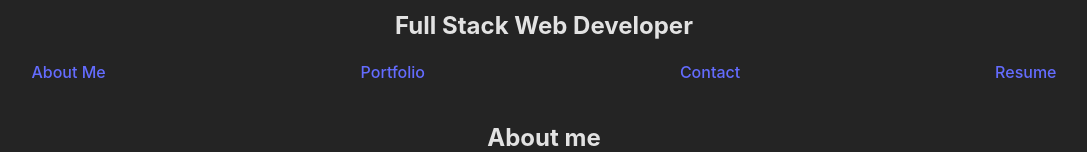
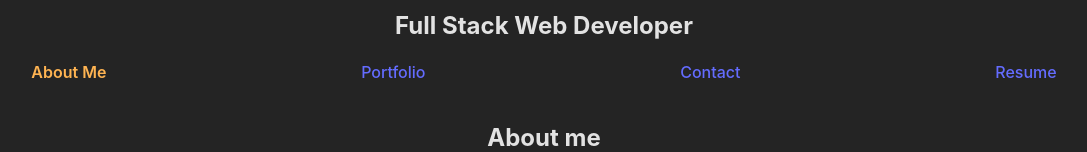
Before and after one commit to CYCBrian/wk20-react-portfolio, a React (Vite) app: page / in a window 1280 px wide. Shown: the part 128-280 px from the top of the page, without its empty margins (96-1183 px from the left). Built offline with nearby package versions, Linux system fonts and the light colour scheme.

Commit message:
4.Functionality-Navigation-ADDED Active Hightlight

```diff
--- a/src/components/navigation/navigation.css
+++ b/src/components/navigation/navigation.css
@@ -1,19 +1,29 @@
-.nav-bar{
+.nav-bar {
   display: flex;
   justify-content: space-around;
   padding-left: 0;
 }
 
-.nav-container{
+.nav-container {
   width: 100%;
 }
 
-.nav-link{
+.nav-link {
   list-style: none;
   transition: transform 0.3s;
 }
 
-.nav-link:hover{
+.nav-link:hover {
   transform: scale(1.25);
   transition: 0.3s;
 }
+
+.nav-link a {
+  text-decoration: none;
+  color: #646cff;
+}
+
+.nav-link a.active {
+    font-weight: 600;
+  color: #ffb452;
+}
--- a/src/components/navigation/navigation.jsx
+++ b/src/components/navigation/navigation.jsx
@@ -1,15 +1,16 @@
 import { Link, useLocation } from "react-router-dom";
-import "./navigation.css"
+import "./navigation.css";
 
 function Navigation() {
   const currentPage = useLocation().pathname;
+
   return (
     <section className="nav-container">
       <ul className="nav-bar">
         <li className="nav-link">
           <Link
             to="/"
-          className={currentPage === "/"}
+            className={currentPage === "/" ? "active" : ""}
           >
             About Me
           </Link>
@@ -17,7 +18,7 @@ function Navigation() {
         <li className="nav-link">
           <Link
             to="/portfolio"
-          className={currentPage === "/portfolio"}
+            className={currentPage === "/portfolio" ? "active" : ""}
           >
             Portfolio
           </Link>
@@ -25,7 +26,7 @@ function Navigation() {
         <li className="nav-link">
           <Link
             to="/contact"
-          className={currentPage === "/contact"}
+            className={currentPage === "/contact" ? "active" : ""}
           >
             Contact
           </Link>
@@ -33,14 +34,13 @@ function Navigation() {
         <li className="nav-link">
           <Link
             to="/resume"
-          className={currentPage === "/resume"}
+            className={currentPage === "/resume" ? "active" : ""}
           >
             Resume
           </Link>
         </li>
       </ul>
     </section>
-
   );
 }
 
```
Lines whose indentation alone changed are shown as unchanged.
